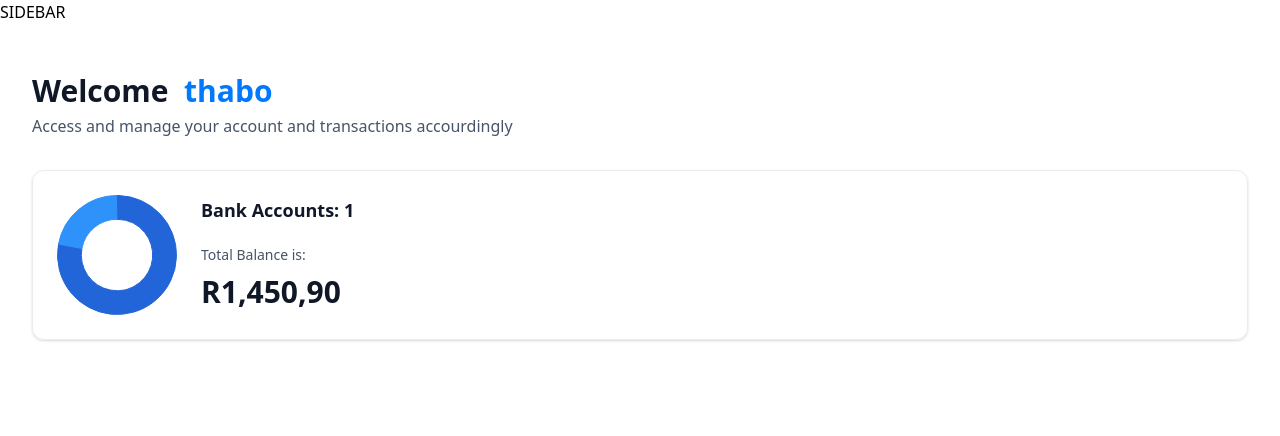
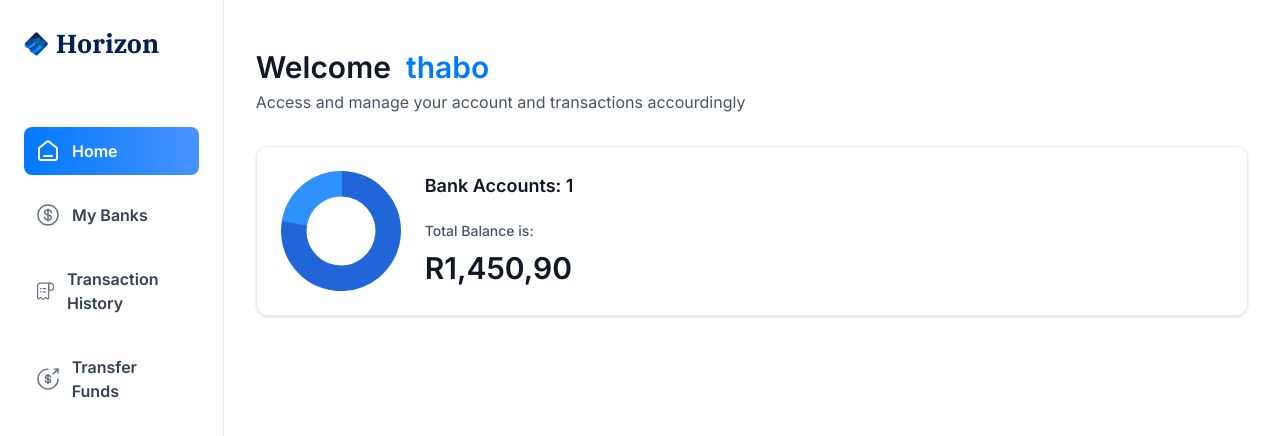
Before and after one commit to lefahla/bankingapp, a Next.js app: page / in a window 1280 px wide. Shown: the top 436 px of the page. Built offline with nearby package versions, Linux system fonts and the light colour scheme.

Commit message:
Implement left side bar

```diff
--- a/app/(root)/layout.tsx
+++ b/app/(root)/layout.tsx
@@ -1,13 +1,24 @@
+import MobileNav from "@/components/MobileNav";
+import SideBar from "@/components/SideBar";
+import Image from "next/image"
 
 export default function RootLayout({
     children,
   }: Readonly<{
     children: React.ReactNode;
   }>) {
+    const loggedIn = { firstName: 'firtNameSideBar', lastName: 'banking'}
     return (
-        <main>
-            SIDEBAR
+        <main className="flex h-screen w-ful font-inter">
+            <SideBar user={loggedIn} />
+
+            <div className="flex size-full flex-col">
+              <div className="root-layout">
+                <Image src="/icons/logo.svg" width={30} height={30} alt="menu icon"/>
+                <MobileNav user={loggedIn} />
+              </div>
             {children}
+            </div>
         </main>
     );
   }
--- a/components/DoughnutChart.tsx
+++ b/components/DoughnutChart.tsx
@@ -22,7 +22,7 @@
                 '#2265d8',
                 '#2f91fa',
             ],
-            borderWidth: 1,
+            borderWidth: 2,
           },
         ],
         labels: ['Bank 1','Bank2','Bank3'],
--- /dev/null
+++ b/components/MobileNav.tsx
@@ -0,0 +1,70 @@
+'use client'
+
+import React from 'react'
+import {
+    Sheet,
+    SheetClose,
+    SheetContent,
+    SheetDescription,
+    SheetHeader,
+    SheetTitle,
+    SheetTrigger
+} from '@/components/ui/sheet'
+import Image from 'next/image'
+import Link from 'next/link'
+import { sidebarLinks } from '@/constants'
+import { cn } from '@/lib/utils'
+import { usePathname } from 'next/navigation'
+
+const MobileNav = ({ user }: MobileNavProps) => {
+    const pathName = usePathname();
+    return (
+        <section className="w-fulll max-w-[264px]">
+            <Sheet>
+                <SheetTrigger>
+                    <Image src="/icons/hamburger.svg" alt="Side menu" width={30} height={30} className="cursor-pointer" />
+                </SheetTrigger>
+                <SheetContent side="left" className="border-none bg-white">
+
+                    <Link href="/" className="flex cursor-pointer items-center gap-1 px-4" >
+                        <Image src="/icons/logo.svg" width={34} height={34} alt="Banking Logo" />
+                        <h1 className="text-26 font-ibm-plex-serif text-black-1 font-bold">
+                            Horizon
+                        </h1>
+                    </Link>
+
+                    <div className="mobilenav-sheet">
+                        <SheetClose asChild>
+                            <nav className="flex h-full flex-col gap-6 pt-16 text-white">
+                                {
+                                    sidebarLinks.map((item) => {
+                                        const isActive = pathName === item.route || pathName.startsWith(`${item.route}/`)
+                                        return (
+                                            <SheetClose asChild key={item.route}>
+                                                <Link href={item.route} key={item.label} className={cn('mobilenav-sheet_close w-full', { 'bg-bank-gradient': isActive })}>
+
+                                                    <Image src={item.imgURL} alt={item.label} width={20} height={20} className={cn({ 'brightness-[3] invert-0': isActive })} />
+
+                                                    <p className={cn('text-16 font-semibold text-black-2', { 'text-white': isActive })}>
+                                                        {item.label}
+                                                    </p>
+                                                </Link >
+
+                                            </SheetClose>
+
+                                        )
+                                    })
+                                }
+                                USER
+                            </nav>
+                        </SheetClose>
+                        footer
+                    </div>
+
+                </SheetContent>
+            </Sheet>
+        </section>
+    )
+}
+
+export default MobileNav
--- /dev/null
+++ b/components/SideBar.tsx
@@ -0,0 +1,46 @@
+'use client'
+
+import { sidebarLinks } from '@/constants'
+import { cn } from '@/lib/utils'
+import Image from 'next/image'
+import Link from 'next/link'
+import { usePathname } from 'next/navigation'
+import React from 'react'
+
+const SideBar = ({user} : SiderbarProps) => {
+
+  const pathName = usePathname()
+  return (
+    <section className="sidebar">
+        <nav className="flex flex-col gap-4">
+          <Link href="/" className="flex mb-12 cursor-pointer items-center gap-2" >
+            <Image src="/icons/logo.svg" width={34} height={34} alt="Banking Logo" className="size-[24px] max-xl:size-14"/>
+            <h1 className="sidebar-logo">
+              Horizon
+            </h1>
+          </Link>
+
+          {sidebarLinks.map((item)=>
+            {
+                const isActive = pathName === item.route || pathName.startsWith(`${item.route}/`)
+                return (
+                  <Link href={item.route} key={item.label} className={cn('sidebar-link', {'bg-bank-gradient': isActive })}>
+                    <div className="relative size-6">
+                      <Image src={item.imgURL} alt={item.label} fill className={cn({'brightness-[3] invert-0':isActive})}/>
+                    </div>
+                    <p className={cn('sidebar-label',{'!text-white':isActive})}>
+                      {item.label}
+                    </p>
+                  </Link>
+                )
+              }
+            )
+          }
+          USER
+        </nav>
+        FOO
+    </section>
+  )
+}
+
+export default SideBar
--- /dev/null
+++ b/components/ui/sheet.tsx
@@ -0,0 +1,140 @@
+"use client"
+
+import * as React from "react"
+import * as SheetPrimitive from "@radix-ui/react-dialog"
+import { cva, type VariantProps } from "class-variance-authority"
+import { X } from "lucide-react"
+
+import { cn } from "@/lib/utils"
+
+const Sheet = SheetPrimitive.Root
+
+const SheetTrigger = SheetPrimitive.Trigger
+
+const SheetClose = SheetPrimitive.Close
+
+const SheetPortal = SheetPrimitive.Portal
+
+const SheetOverlay = React.forwardRef<
+  React.ElementRef<typeof SheetPrimitive.Overlay>,
+  React.ComponentPropsWithoutRef<typeof SheetPrimitive.Overlay>
+>(({ className, ...props }, ref) => (
+  <SheetPrimitive.Overlay
+    className={cn(
+      "fixed inset-0 z-50 bg-black/80  data-[state=open]:animate-in data-[state=closed]:animate-out data-[state=closed]:fade-out-0 data-[state=open]:fade-in-0",
+      className
+    )}
+    {...props}
+    ref={ref}
+  />
+))
+SheetOverlay.displayName = SheetPrimitive.Overlay.displayName
+
+const sheetVariants = cva(
+  "fixed z-50 gap-4 bg-background p-6 shadow-lg transition ease-in-out data-[state=open]:animate-in data-[state=closed]:animate-out data-[state=closed]:duration-300 data-[state=open]:duration-500",
+  {
+    variants: {
+      side: {
+        top: "inset-x-0 top-0 border-b data-[state=closed]:slide-out-to-top data-[state=open]:slide-in-from-top",
+        bottom:
+          "inset-x-0 bottom-0 border-t data-[state=closed]:slide-out-to-bottom data-[state=open]:slide-in-from-bottom",
+        left: "inset-y-0 left-0 h-full w-3/4 border-r data-[state=closed]:slide-out-to-left data-[state=open]:slide-in-from-left sm:max-w-sm",
+        right:
+          "inset-y-0 right-0 h-full w-3/4  border-l data-[state=closed]:slide-out-to-right data-[state=open]:slide-in-from-right sm:max-w-sm",
+      },
+    },
+    defaultVariants: {
+      side: "right",
+    },
+  }
+)
+
+interface SheetContentProps
+  extends React.ComponentPropsWithoutRef<typeof SheetPrimitive.Content>,
+    VariantProps<typeof sheetVariants> {}
+
+const SheetContent = React.forwardRef<
+  React.ElementRef<typeof SheetPrimitive.Content>,
+  SheetContentProps
+>(({ side = "right", className, children, ...props }, ref) => (
+  <SheetPortal>
+    <SheetOverlay />
+    <SheetPrimitive.Content
+      ref={ref}
+      className={cn(sheetVariants({ side }), className)}
+      {...props}
+    >
+      {children}
+      <SheetPrimitive.Close className="absolute right-4 top-4 rounded-sm opacity-70 ring-offset-background transition-opacity hover:opacity-100 focus:outline-none focus:ring-2 focus:ring-ring focus:ring-offset-2 disabled:pointer-events-none data-[state=open]:bg-secondary">
+        <X className="h-4 w-4" />
+        <span className="sr-only">Close</span>
+      </SheetPrimitive.Close>
+    </SheetPrimitive.Content>
+  </SheetPortal>
+))
+SheetContent.displayName = SheetPrimitive.Content.displayName
+
+const SheetHeader = ({
+  className,
+  ...props
+}: React.HTMLAttributes<HTMLDivElement>) => (
+  <div
+    className={cn(
+      "flex flex-col space-y-2 text-center sm:text-left",
+      className
+    )}
+    {...props}
+  />
+)
+SheetHeader.displayName = "SheetHeader"
+
+const SheetFooter = ({
+  className,
+  ...props
+}: React.HTMLAttributes<HTMLDivElement>) => (
+  <div
+    className={cn(
+      "flex flex-col-reverse sm:flex-row sm:justify-end sm:space-x-2",
+      className
+    )}
+    {...props}
+  />
+)
+SheetFooter.displayName = "SheetFooter"
+
+const SheetTitle = React.forwardRef<
+  React.ElementRef<typeof SheetPrimitive.Title>,
+  React.ComponentPropsWithoutRef<typeof SheetPrimitive.Title>
+>(({ className, ...props }, ref) => (
+  <SheetPrimitive.Title
+    ref={ref}
+    className={cn("text-lg font-semibold text-foreground", className)}
+    {...props}
+  />
+))
+SheetTitle.displayName = SheetPrimitive.Title.displayName
+
+const SheetDescription = React.forwardRef<
+  React.ElementRef<typeof SheetPrimitive.Description>,
+  React.ComponentPropsWithoutRef<typeof SheetPrimitive.Description>
+>(({ className, ...props }, ref) => (
+  <SheetPrimitive.Description
+    ref={ref}
+    className={cn("text-sm text-muted-foreground", className)}
+    {...props}
+  />
+))
+SheetDescription.displayName = SheetPrimitive.Description.displayName
+
+export {
+  Sheet,
+  SheetPortal,
+  SheetOverlay,
+  SheetTrigger,
+  SheetClose,
+  SheetContent,
+  SheetHeader,
+  SheetFooter,
+  SheetTitle,
+  SheetDescription,
+}
--- a/package.json
+++ b/package.json
@@ -9,6 +9,7 @@
     "lint": "next lint"
   },
   "dependencies": {
+    "@radix-ui/react-dialog": "^1.0.5",
     "@radix-ui/react-slot": "^1.0.2",
     "chart.js": "^4.4.3",
     "class-variance-authority": "^0.7.0",
```
Also changed, not shown: 1 other file (tests, documents, lock files or other folders).
